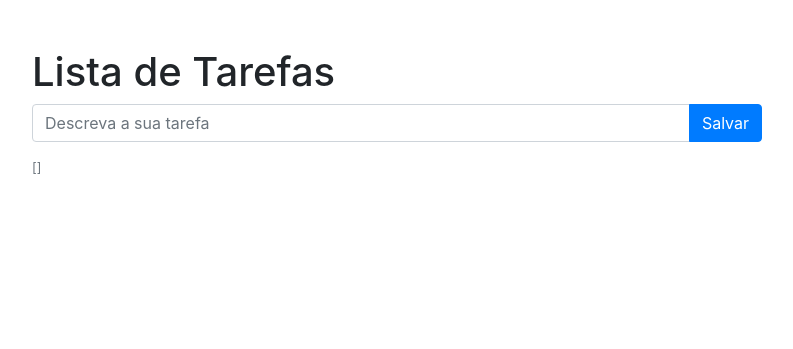
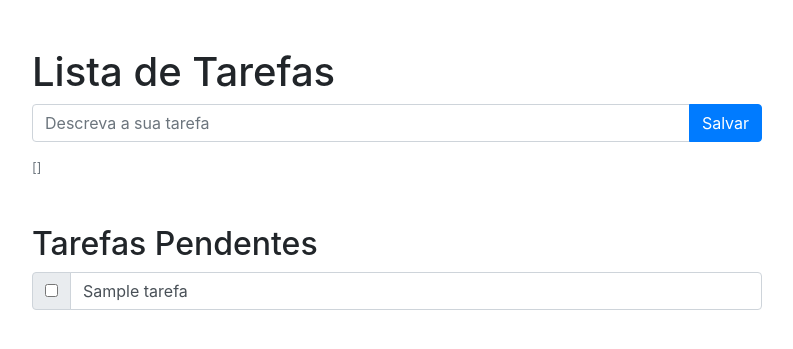
Before and after one commit to jasielserra/django-pro, a Django app: template webdev/tarefas/templates/tarefas/home.html in a window 1280 px wide. Shown: the top 349 px of the page, without its empty margins (243-1036 px from the left). Run offline with Django 3.2, Linux system fonts and the light colour scheme; the template is opened without the code that fills it: most values are stand-ins (such as "Sample title", 1, 10 or a date in 2020); some libraries are stand-ins or nearby versions.

Commit message:
Inserido input checkbox para listar todas as tarefas.

```diff
--- a/webdev/tarefas/templates/tarefas/home.html
+++ b/webdev/tarefas/templates/tarefas/home.html
@@ -21,6 +21,21 @@
                  </div>
                    <small class="form-text text-muted">{{ form.nome.errors }}</small>
             </form>
+
+            <h2 class="mt-5">Tarefas Pendentes</h2>
+
+            {% for tarefa in tarefas_pendentes %}
+                <form>
+                    <div class="input-group mb-3">
+                         <div class="input-group-prepend">
+                            <div class="input-group-text">
+                                <input type="checkbox" aria-label="Checkbox para tarefa">
+                            </div>
+                         </div>
+                         <input type="text" class="form-control" aria-label="Text input para tarefa" value="{{ tarefa.nome }}">
+                    </div>
+                </form>
+            {% endfor %}
         </div>
     </div>
 </div>
```
